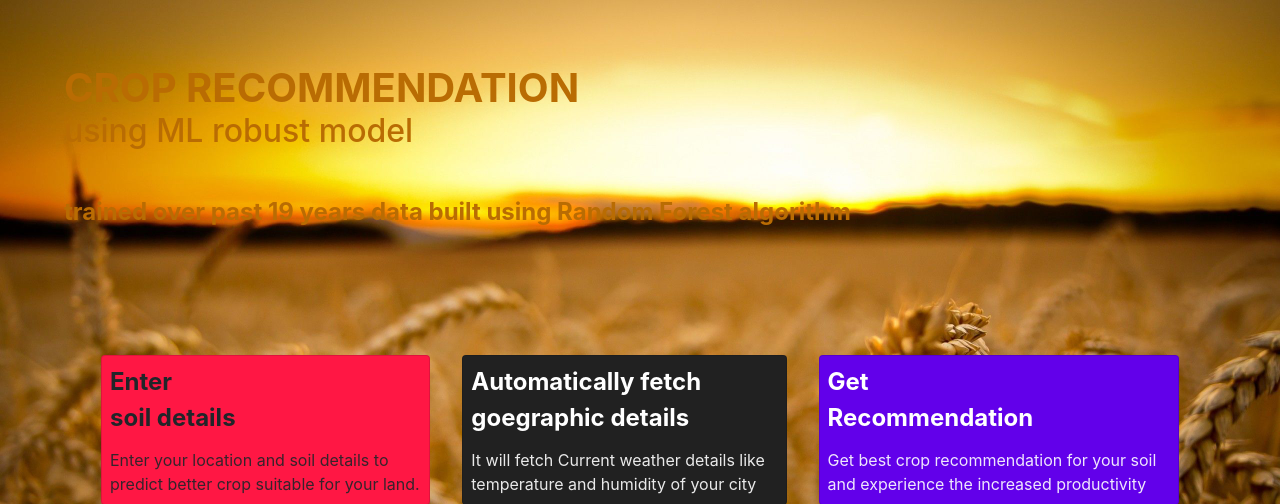
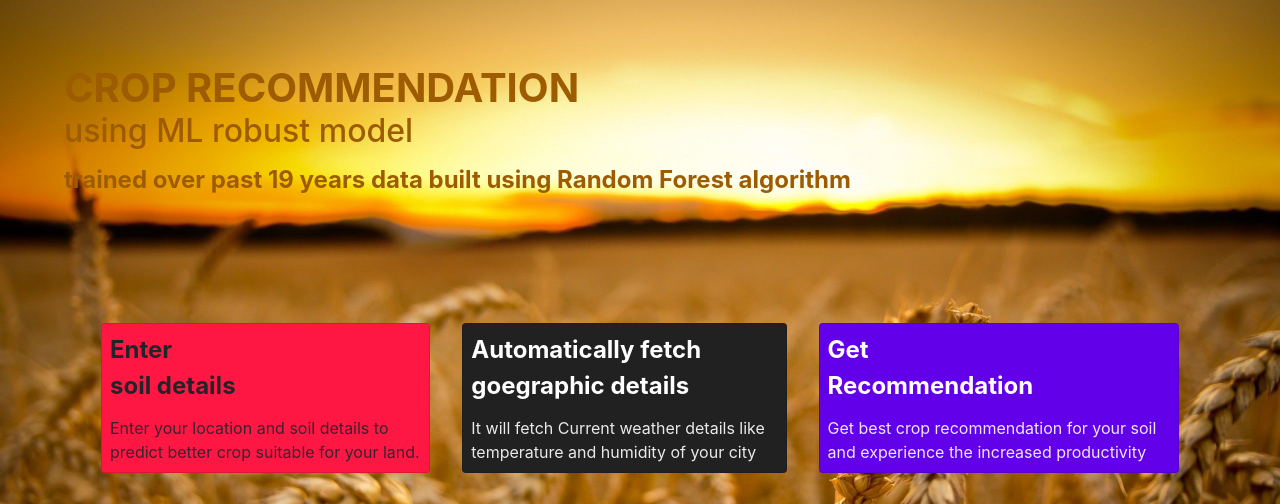
Before and after one commit to sudhakarPrakash/Agri_Project, a PHP site: page /cr.php in a window 1280 px wide. Shown: the top 504 px of the page. Run offline with PHP 8.4, Linux system fonts and the light colour scheme; some libraries are stand-ins or nearby versions.

Commit message:
Update cr.php

```diff
--- a/cr.php
+++ b/cr.php
@@ -48,9 +48,8 @@
 	<body onload="document.body.style.opacity='1.0'">
         <div class="main-container">
 
-            <div class="info p-3 m-5" style="color: #b96c03">
+            <div class="info p-3 m-5" style="color: #9e5c02">
                     <h1><b>CROP RECOMMENDATION <br><span><h2>using ML robust model</h2></span></b></h1>
-                    <br>
                     <p><h4><b>trained over past 19 years data built using Random Forest algorithm</b></h4></p>
                 </div>
 
```
